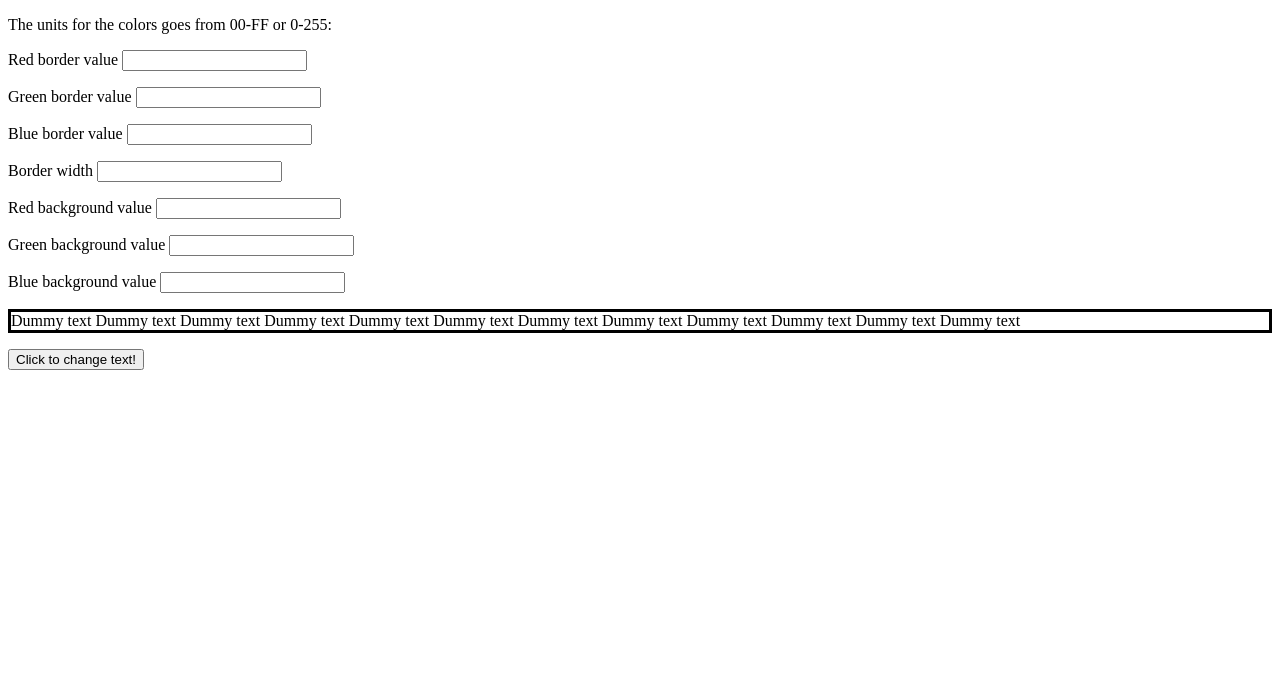
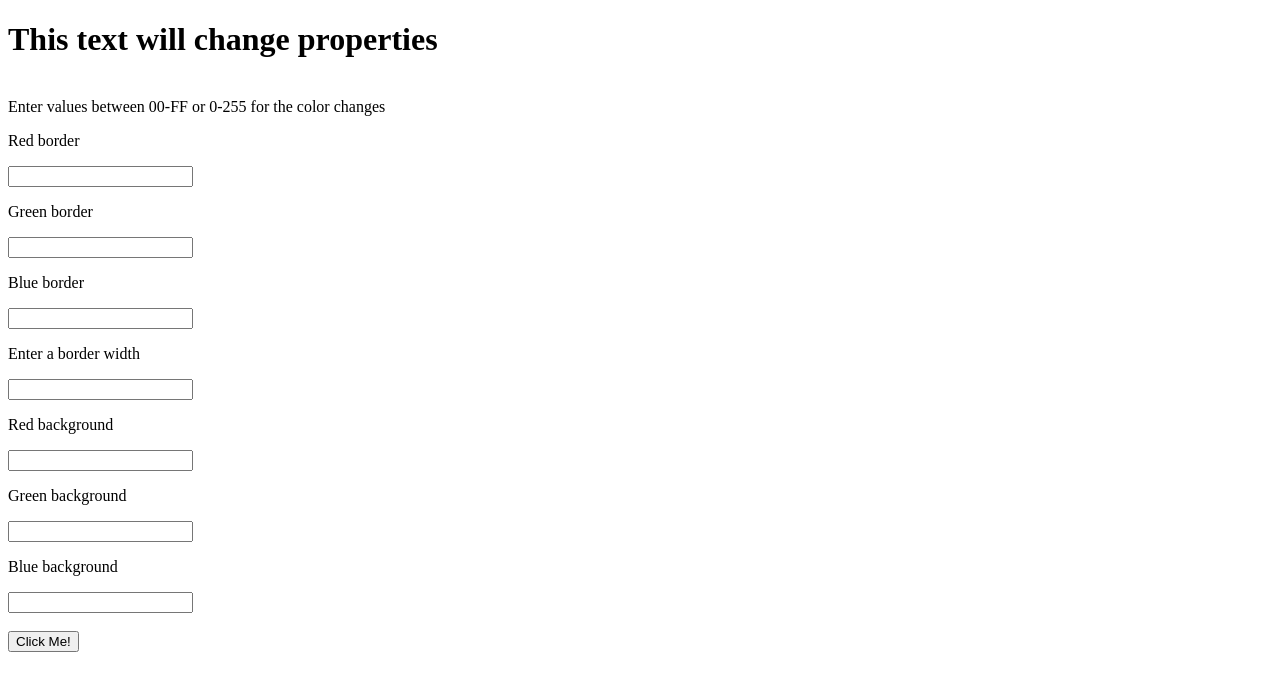
Before and after one commit to MohamedAql01/Lab5, a plain HTML site: page Ex4.html in a window 1280 px wide. Drawn offline with Linux system fonts and the light colour scheme.

Commit message:
Add files via upload

```diff
--- a/Ex4.html
+++ b/Ex4.html
@@ -1,39 +1,69 @@
 <!DOCTYPE html>
 <html>
+
+<head>
   <style>
-        #paragraph
-        {
+    #paragraph {
       border-style: solid;
+      border-width: 0px;
+      border-color: none;
+      background: none;
+      background-color: none;
     }
   </style>
+</head>
+
 <body>
-        <p>The units for the colors goes from 00-FF or 0-255:</p>
-        <p>Red border value <input type = "text" id = "border1"></p>
-        <p>Green border value <input type = "text" id = "border2"></p>
-        <p>Blue border value <input type = "text" id = "border3"></p>
-        <p>Border width <input type = "text" id = "width"></p>
-        <p>Red background value <input type = "text" id = "background1"></p>
-        <p>Green background value <input type = "text" id = "background2"></p>
-        <p>Blue background value <input type = "text" id = " background3"></p>
-        <div id = "paragraph">Dummy text Dummy text Dummy text Dummy text Dummy text Dummy text Dummy text Dummy text Dummy text Dummy text Dummy text Dummy text </div>
-        <p><button onclick= "changeColor()">Click to change text!</button></p>
-    </body>
+  <h1 id="paragraph">This text will change properties</h1>
+  <br>
+  Enter values between 00-FF or 0-255 for the color changes
+
+  <p>Red border</p>
+  <input type='text' id='border1'></input>
+  <br>
+
+  <p>Green border</p>
+  <input type='text' id='border2'></input>
+  <br>
+
+  <p>Blue border</p>
+  <input type='text' id='border3'></input>
+  <br>
+
+  <p>Enter a border width</p>
+  <input type='text' id='width'></input>
+  <br>
+
+  <p>Red background</p>
+  <input type='text' id='background1'></input>
+  <br>
+
+  <p>Green background</p>
+  <input type='text' id='background2'></input>
+  <br>
+
+  <p>Blue background</p>
+  <input type='text' id='background3'></input>
+  <br>
+
+  <br>
+  <button type="button" onclick="changeColor()">
+    Click Me!</button>
+
   <script>
+    var dummy_text = document.getElementById('paragraph');
+
     function changeColor()
     {
-            let border1 = document.getElementById("border1").value;
-            let border2 = document.getElementById("border2").value;
-            let border3 = document.getElementById("border3").value;
-            /*
-            let width = document.getElementById("width").value;
+      var border_colors = [parseInt(document.getElementById('border1').value), parseInt(document.getElementById('border2').value), parseInt(document.getElementById('border3').value)];
+      var background_colors = [parseInt(document.getElementById('background1').value), parseInt(document.getElementById('background2').value), parseInt(document.getElementById('background3').value)];
 
-            let background1 = document.getElementById("background1").value;
-            let background2 = document.getElementById("background2").value;
-            let background3 = document.getElementById("background3").value;
-            */
-            document.getElementById("paragraph").style.borderColor = `RGB(${border1}, ${border2}, ${border3})`;
-            document.getElementById("paragraph").style.borderWidth = `${width}`;
-            document.getElementById("paragraph").style.backgroundColor = `RGB(${background1}, ${background2}, ${background3})`;
+      dummy_text.style.borderColor = `RGB(${border_colors[0]}, ${border_colors[1]}, ${border_colors[2]})`;
+      dummy_text.style.borderWidth = document.getElementById('width').value;
+      dummy_text.style.backgroundColor = `RGB(${background_colors[0]}, ${background_colors[1]}, ${background_colors[2]})`;
     }
   </script>
+
+</body>
+
 </html>
```
Also changed, not shown: Ex3.html (+1 -6 lines). Lines whose indentation alone changed are shown as unchanged.
